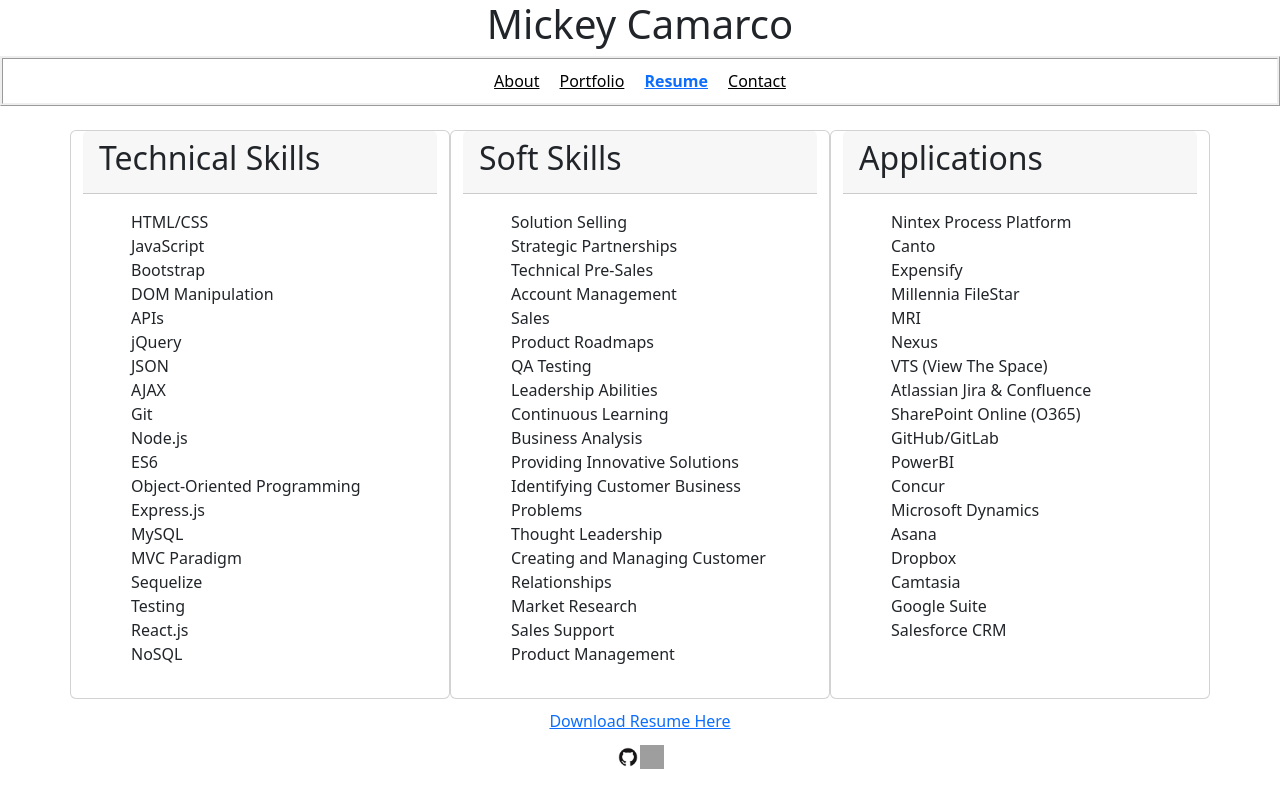
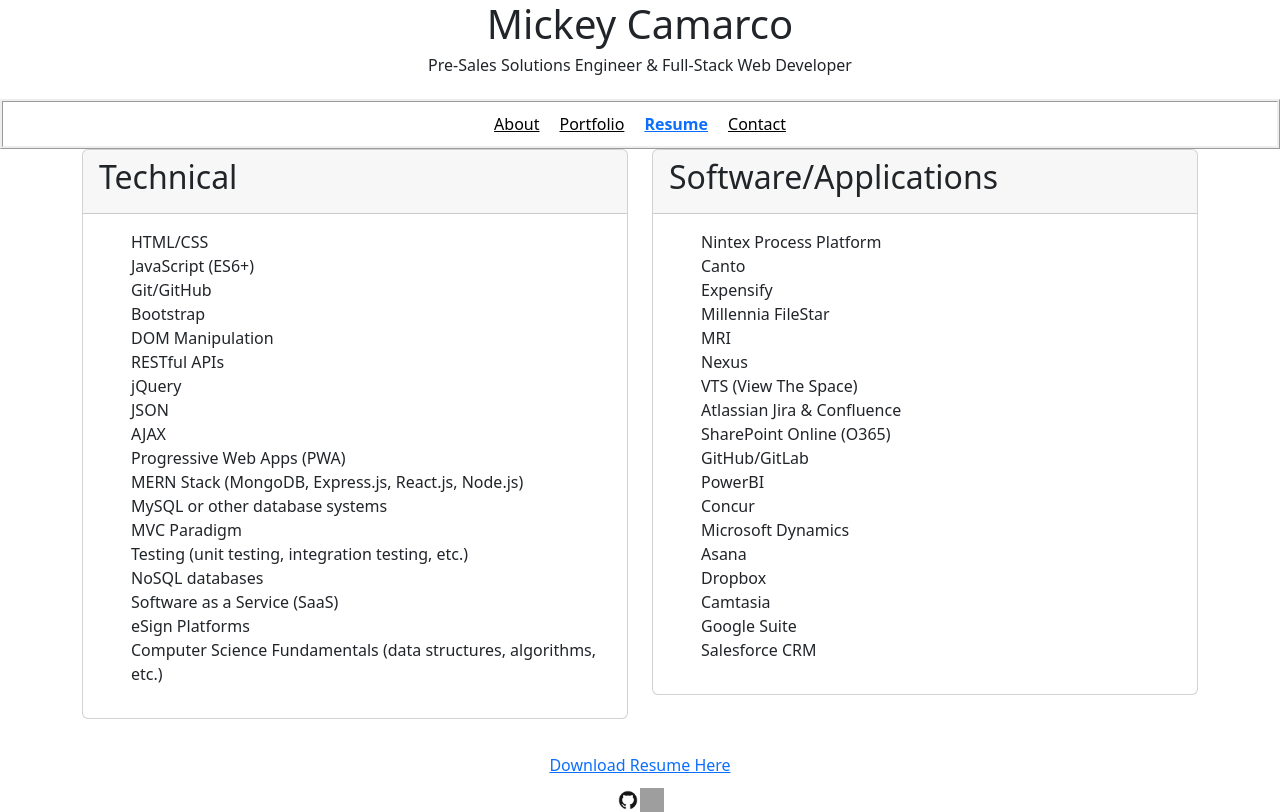
Before and after one commit to mcamarco/Portfolio, a React (Create React App) app: page /Resume in a window 1280 px wide. Built offline with nearby package versions, Linux system fonts and the light colour scheme; grey boxes are pictures that could not be loaded.

Commit message:
fixing portfolio page

```diff
--- a/src/App.css
+++ b/src/App.css
@@ -61,3 +61,5 @@
 li {
   list-style: none;
 }
+
+/* Portfolio Page Hovering */
--- a/src/components/footer.js
+++ b/src/components/footer.js
@@ -10,9 +10,10 @@
 
   return (
     <div className='footer'>
-      <a href="https://github.com/mcamarco">
+         <a href="https://github.com/mcamarco">
         <img src={githubIcon} alt="GitHub" style={iconStyle} />
       </a>
+
 
       <a href="https://linkedin.com/in/mcamarco">
         <img src={linkedinLogo} alt="LinkedIn" style={iconStyle} />
--- a/src/components/header.js
+++ b/src/components/header.js
@@ -7,7 +7,7 @@
     <div className='header'>
 
       <h1>Mickey Camarco</h1>
-
+      <h6 className="mb-4">Pre-Sales Solutions Engineer & Full-Stack Web Developer </h6>
       <Nav> </Nav>
 
     </div>
--- a/src/components/portfolio.js
+++ b/src/components/portfolio.js
@@ -1,4 +1,4 @@
-import React, { useState } from 'react';
+import React from 'react';
 import Project from './project';
 
 function Portfolio() {
@@ -6,59 +6,69 @@
     {
       image: require('../images/the19thHole.png'),
       title: 'The 19th Hole',
-      // description: 'Description of project',
+      description: "The 19th Hole is a web application that caters to golf enthusiasts and liquor lovers by providing a seamless solution for finding golf courses and liquor stores based on the user's zip code. With an intuitive interface, users can quickly access the top golf courses and nearby liquor distributors, saving them time and effort. The project meets the requirements of using a CSS framework other than Bootstrap, being deployed to GitHub Pages, incorporating server-side APIs, utilizing client-side storage, ensuring a responsive design, and maintaining a polished user interface.",
       link: 'https://github.com/mcamarco/the-19th-hole',
+      deployedLink: 'https://mcamarco.github.io/the-19th-hole/',
       id: 1
     },
     {
       image: require('../images/Portfoli-Yo Img.png'),
       title: 'Portfoli-Yo',
-      // description: 'Description of project',
+      description: 'Portfoli-Yo is a user-friendly platform designed for professionals to easily connect and expand their networks. It allows users to create personalized profiles with an "About Me" section, headshot, and social media links. The platform generates QR codes for convenient mobile use and enables users to post events and interact with other attendees. Built using Node.js, Express.js, MySQL, and Sequelize ORM, Portfoli-Yo meets the project requirements of a full-stack application. With its polished UI, responsiveness, and interactive features, Portfoli-Yo empowers professionals to showcase their portfolios and forge valuable connections in their industry.',
       link: 'https://github.com/mcamarco/portfoli-yo',
+      deployedLink: 'https://mcamarco.github.io/Portfoli-Yo/',
       id: 2
     },
     {
-      // image: require('../images/Portfoli-Yo Img.png'),
+      image: require('../images/CamarcoConsultingLogo.png'),
       title: 'Consulting Website',
-      // description: 'Description of project',
-      // link: 'https://github.com/mcamarco/portfoli-yo',
+      description: "Camarco Consulting LLC is a MERN stack single-page application that serves as an interactive platform for clients to access consulting services and solutions. The website showcases Camarco Consulting's expertise, industry knowledge, and commitment to helping businesses achieve sustainable growth. With a clean and polished user interface, the website allows clients to explore services, learn about the company's capabilities, and engage with the consulting team. Built using React, GraphQL, Node.js, Express.js, MongoDB, and Mongoose ODM, the project meets the requirements of a MERN stack application. It emphasizes a polished UI, responsiveness, interactivity, and includes authentication using JWT for secure access.",
+      link: 'https://github.com/mcamarco/consulting-website',
+      deployedLink: 'http://www.camarcoconsulting.com',
       id: 3
     },
     {
       image: require('../images/SQL_Employee_Tracker.png'),
       title: 'SQL Employee Tracker',
-      description: 'A comprehensive employee management system built using SQL, allowing businesses to efficiently organize and track their workforce. It provides features like employee records, departments, roles, and more.',
+      description: "SQL Employee Tracker is a command-line application built using Node.js, Inquirer, and MySQL. It serves as a content management system (CMS) for managing a company's employee database. The application allows business owners to view and manage departments, roles, and employees, providing them with an organized and efficient way to plan, organize, and make informed decisions about their workforce. With its intuitive interface and seamless integration with the database, SQL Employee Tracker simplifies employee management, enabling businesses to streamline their operations and optimize resource allocation.",
       link: 'https://github.com/mcamarco/SQL_Employee_Tracker',
+      // deployedLink: '',
       id: 4
     },
     {
       image: require('../images/weather dashboard.png'),
       title: 'Weather Dashboard',
-      description: 'An intuitive web application that provides real-time weather updates and forecasts for any location. Users can search for specific cities and view detailed weather information including temperature, humidity, wind speed, and more. ',
+      description: "The Weather Dashboard is a browser-based application that allows travelers to conveniently access weather information for multiple cities. By searching for a city, users are presented with the current and future weather conditions for that location. The application utilizes the OpenWeather API to retrieve weather data and stores persistent data using localStorage. With a clean and polished user interface, the Weather Dashboard provides an intuitive and visually appealing experience for planning trips and staying informed about weather conditions.",
       link: 'https://github.com/mcamarco/Weather-Dashboard',
+      // deployedLink: '',
       id: 5
     },
     {
       image: require('../images/svgLogoMaker.png'),
       title: 'SVG Logo Maker',
-      description: 'This project offers a simple yet powerful tool for creating and editing SVG logos. Users can design unique logos by leveraging various shapes, colors, and text.',
+      description: "SVG Logo Maker is a Node.js command-line application that empowers freelance web developers to create custom logos for their projects. The application prompts users to enter text, choose a color and shape, and generates an SVG file representing the logo. With SVG Logo Maker, developers can quickly and affordably generate professional logos without the need for a graphic designer. The application utilizes Inquirer for user input and Jest for unit testing, providing a seamless and efficient logo creation experience.",
       link: 'https://github.com/mcamarco/SVG_Logo_Maker',
+      // deployedLink: '',
       id: 6
-    },
+    }
+  ];
 
-
-  ]
 
   return (
     <div className="container">
-      <div className='row cardDiv'>
-        {projects.map(function (project) {
-          return (
-            <div className="col-md-4 mb-4 col-sm-12">
-              <Project image={project.image} title={project.title} description={project.description} link={project.link} id={project.id} />
-            </div>
-          )
-        })}
+      <div className="row cardDiv">
+        {projects.map((project) => (
+          <div className="col-md-4 mb-4 col-sm-12" key={project.id}>
+            <Project
+              image={project.image}
+              title={project.title}
+              description={project.description}
+              link={project.link}
+              deployedLink={project.deployedLink}
+              id={project.id}
+            />
+          </div>
+        ))}
       </div>
     </div>
   );
--- a/src/components/project.js
+++ b/src/components/project.js
@@ -2,16 +2,19 @@
 
 function Project(props) {
   return (
-    <div >
+    <div>
       <div className="card">
-        <img src={props.image} className="card-img-top" alt="..." />
+        {/* <img src={props.image} className="card-img-top" alt="..." /> */}
         <div className="card-body">
           <h5 className="card-title">{props.title}</h5>
           <p className="card-text">{props.description}</p>
-          <a href={props.link} className="btn btn-primary">Learn More</a>
+          <a href={props.link} className="btn btn-primary">GitHub</a>
+          {props.deployedLink && (
+            <a href={props.deployedLink} className="btn btn-primary">Deployed Site</a>
+          )}
         </div>
       </div>
-   </div>
+    </div>
   );
 }
 
--- a/src/components/resume.js
+++ b/src/components/resume.js
@@ -1,66 +1,45 @@
+import React from 'react';
+import resume from '../images/Resume.pdf';
+
 function Resume() {
   return (
-    <div className='container'>
-      <div className='row'>
-        <div className="card col-md-4 mt-4 col-sm-12">
+    <div className="container">
+
+            <div className="row">
+        <div className="col-md-6">
+          <div className="card mb-4">
+
             <div className="card-header">
-            <h2>Technical Skills</h2>
+              <h2>Technical </h2>
             </div>
             <div className="card-body">
               <ul>
                 <li>HTML/CSS</li>
-              <li>JavaScript</li>
+                <li>JavaScript (ES6+)</li>
+                <li>Git/GitHub</li>
                 <li>Bootstrap</li>
                 <li>DOM Manipulation</li>
-              <li>APIs</li>
+                <li>RESTful APIs</li>
                 <li>jQuery</li>
                 <li>JSON</li>
                 <li>AJAX</li>
-              <li>Git</li>
-              <li>Node.js</li>
-              <li>ES6</li>
-              <li>Object-Oriented Programming</li>
-              <li>Express.js</li>
-              <li>MySQL</li>
+                <li>Progressive Web Apps (PWA)</li>
+                <li>MERN Stack (MongoDB, Express.js, React.js, Node.js)</li>
+                <li>MySQL or other database systems</li>
                 <li>MVC Paradigm</li>
-              <li>Sequelize</li>
-              <li>Testing</li>
-              <li>React.js</li>
-              <li>NoSQL</li>
+                <li>Testing (unit testing, integration testing, etc.)</li>
+                <li>NoSQL databases</li>
+                <li>Software as a Service (SaaS)</li>
+                <li>eSign Platforms</li>
+                <li>Computer Science Fundamentals (data structures, algorithms, etc.)</li>
               </ul>
             </div>
           </div>
-
-        <div className="card col-md-4 mt-4 col-sm-12">
+        </div>
+        <div className="col-md-6">
+          <div className="card mb-4">
             <div className="card-header">
-            <h2>Soft Skills</h2>
-          </div>
-          <div className="card-body">
-            <ul>
-              <li>Solution Selling</li>
-              <li>Strategic Partnerships</li>
-              <li>Technical Pre-Sales</li>
-              <li>Account Management</li>
-              <li>Sales</li>
-              <li>Product Roadmaps</li>
-              <li>QA Testing</li>
-              <li>Leadership Abilities</li>
-              <li>Continuous Learning</li>
-              <li>Business Analysis</li>
-              <li>Providing Innovative Solutions</li>
-              <li>Identifying Customer Business Problems</li>
-              <li>Thought Leadership</li>
-              <li>Creating and Managing Customer Relationships</li>
-              <li>Market Research</li>
-              <li>Sales Support</li>
-              <li>Product Management</li>
-            </ul>
-          </div>
-        </div>
-
-        <div className="card col-md-4 mt-4 col-sm-12">
-          <div className="card-header">
-            <h2>Applications</h2>
+              <h2>Software/Applications</h2>
             </div>
             <div className="card-body">
               <ul>
@@ -86,9 +65,10 @@
             </div>
           </div>
         </div>
+      </div>
 
-      <div className='resumeDownload'>
-        <a href="/path/to/resume.pdf" download>Download Resume Here</a>
+      <div className="resumeDownload">
+        <a href={resume} download>Download Resume Here</a>
       </div>
     </div>
   );
```
Also changed, not shown: src/components/about.js (+4 -6 lines), src/images/CamarcoConsultingLogo.png (added). Lines whose indentation alone changed are shown as unchanged.
